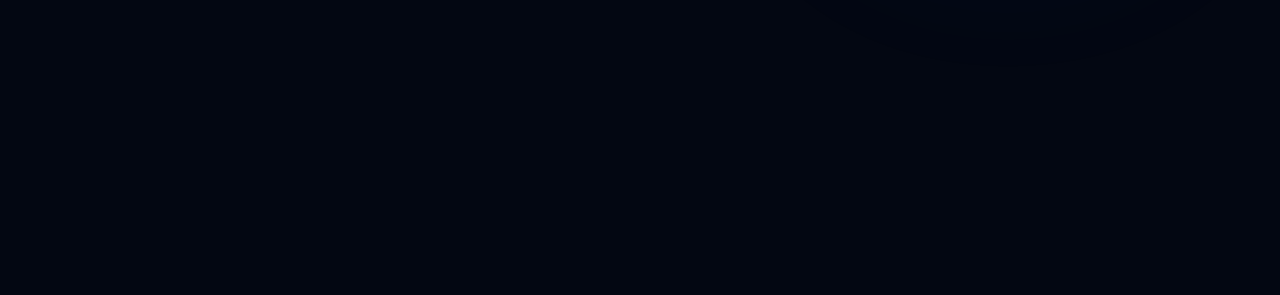
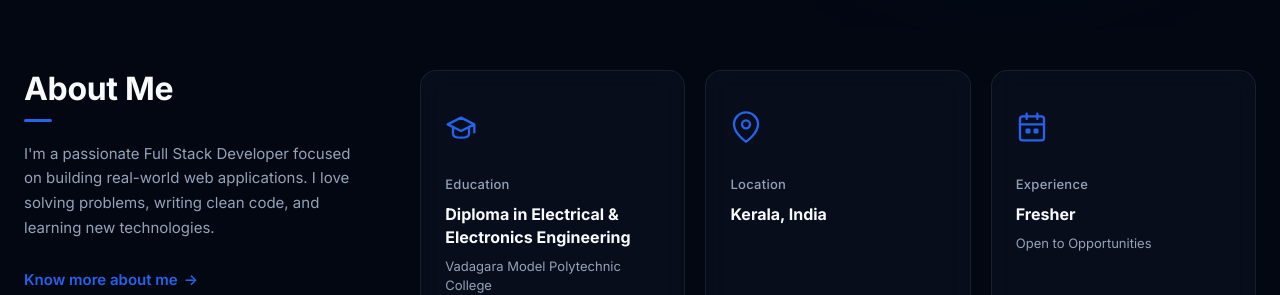
Before and after one commit to Adwaidkrishna/personal-portfolio, a React app: page / in a window 1280 px wide. Shown: the part 657-952 px from the top of the page. Before the commit the page ends 800 px from the top, so only its background shows below. Built offline with nearby package versions, Linux system fonts and the light colour scheme; the HTML template or start-up script is replaced by a standard one.

Commit message:
completed about

```diff
--- a/src/App.jsx
+++ b/src/App.jsx
@@ -1,5 +1,6 @@
 import Navbar from "./components/Navbar/Navabar";
 import Hero from "./components/Hero/Hero"
+import About from "./components/About/About";
 
 function App() {
   return (
@@ -12,6 +13,7 @@
                 MongoDB, Express.js, React.js, and Node.js. Passionate about solving
                 real-world problems through clean and efficient code."
       />
+      <About />
     </>
   )
 }
--- /dev/null
+++ b/src/components/About/About.css
@@ -0,0 +1,184 @@
+/* About Section Wrapper */
+.about-section {
+    max-width: 1280px;
+    margin: 0 auto;
+    padding: 40px 24px 100px;
+    display: grid;
+    grid-template-columns: 1fr 2.4fr;
+    gap: 48px;
+    align-items: flex-start;
+    box-sizing: border-box;
+    position: relative;
+    overflow: hidden;
+}
+
+/* Left Column: Intro text */
+.about-intro-col {
+    display: flex;
+    flex-direction: column;
+    gap: 20px;
+    align-items: flex-start;
+}
+
+.about-heading {
+    font-size: 32px;
+    font-weight: 700;
+    color: var(--text-primary);
+    margin: 0;
+    letter-spacing: -0.01em;
+}
+
+.about-underline {
+    width: 28px;
+    height: 3px;
+    background-color: var(--accent-blue);
+    border-radius: 2px;
+    margin-top: -10px;
+}
+
+.about-description {
+    font-size: 15px;
+    line-height: 1.65;
+    color: var(--text-secondary);
+    margin: 0;
+}
+
+.about-link {
+    font-size: 15px;
+    font-weight: 600;
+    color: var(--accent-blue);
+    text-decoration: none;
+    display: inline-flex;
+    align-items: center;
+    gap: 6px;
+    transition: gap 0.2s ease;
+    margin-top: 8px;
+}
+
+.about-link span {
+    transition: transform 0.2s ease;
+}
+
+.about-link:hover {
+    color: var(--accent-blue-hover);
+    gap: 10px;
+}
+
+.about-link:hover span {
+    transform: translateX(2px);
+}
+
+/* Right Column: Three Cards Grid */
+.about-card-col {
+    display: grid;
+    grid-template-columns: repeat(3, 1fr);
+    gap: 20px;
+}
+
+/* Glassmorphism Info Card */
+.about-info-card {
+    background: rgba(15, 23, 42, 0.4);
+    border: 1px solid var(--card-border);
+    border-radius: 16px;
+    padding: 32px 24px;
+    display: flex;
+    flex-direction: column;
+    gap: 24px;
+    backdrop-filter: blur(12px);
+    transition: all 0.3s cubic-bezier(0.4, 0, 0.2, 1);
+    box-sizing: border-box;
+}
+
+.about-info-card:hover {
+    border-color: rgba(37, 99, 235, 0.3);
+    transform: translateY(-5px);
+    background: rgba(15, 23, 42, 0.55);
+    box-shadow:
+        0 20px 40px rgba(0, 0, 0, 0.35),
+        0 0 24px rgba(37, 99, 235, 0.12);
+}
+
+/* Icons */
+.about-card-icon {
+    width: 48px;
+    height: 48px;
+    display: flex;
+    align-items: center;
+    justify-content: flex-start;
+    color: var(--accent-blue);
+    transition: transform 0.3s ease;
+}
+
+.about-info-card:hover .about-card-icon {
+    transform: scale(1.08);
+}
+
+.about-card-icon svg {
+    width: 32px;
+    height: 32px;
+    stroke-width: 1.75;
+}
+
+/* Card Content Details */
+.about-card-content {
+    display: flex;
+    flex-direction: column;
+    gap: 8px;
+}
+
+.about-card-label {
+    font-size: 13px;
+    font-weight: 500;
+    color: var(--text-secondary);
+    letter-spacing: 0.02em;
+}
+
+.about-card-title {
+    font-size: 16px;
+    font-weight: 700;
+    color: var(--text-primary);
+    margin: 0;
+    line-height: 1.45;
+}
+
+.about-card-subtitle {
+    font-size: 13px;
+    color: var(--text-secondary);
+    margin: 0;
+    line-height: 1.45;
+    font-weight: 400;
+}
+
+/* Responsive Media Queries */
+@media (max-width: 992px) {
+    .about-section {
+        grid-template-columns: 1fr;
+        gap: 40px;
+        padding: 40px 24px 80px;
+    }
+
+    .about-card-col {
+        gap: 16px;
+    }
+}
+
+@media (max-width: 768px) {
+    .about-card-col {
+        grid-template-columns: repeat(2, 1fr);
+    }
+}
+
+@media (max-width: 576px) {
+    .about-card-col {
+        grid-template-columns: 1fr;
+    }
+
+    .about-info-card {
+        padding: 24px 20px;
+        gap: 16px;
+    }
+
+    .about-heading {
+        font-size: 28px;
+    }
+}
--- /dev/null
+++ b/src/components/About/About.jsx
@@ -0,0 +1,73 @@
+import React from 'react';
+import './About.css';
+
+function About() {
+    return (
+        <section id="about" className="about-section">
+            {/* Left Side: About Me text content */}
+            <div className="about-intro-col">
+                <h2 className="about-heading">About Me</h2>
+                <div className="about-underline"></div>
+                <p className="about-description">
+                    I'm a passionate Full Stack Developer focused on building real-world web applications.
+                    I love solving problems, writing clean code, and learning new technologies.
+                </p>
+                <a href="#contact" className="about-link">
+                    Know more about me <span>→</span>
+                </a>
+            </div>
+
+            {/* Right Side: Three Cards */}
+            <div className="about-card-col">
+                {/* Education Card */}
+                <div className="about-info-card">
+                    <div className="about-card-icon">
+                        <svg viewBox="0 0 24 24" fill="none" stroke="currentColor" strokeWidth="2" strokeLinecap="round" strokeLinejoin="round">
+                            <path d="M22 10v6M2 10l10-5 10 5-10 5z"/>
+                            <path d="M6 12v5c0 2 2 3 6 3s6-1 6-3v-5"/>
+                        </svg>
+                    </div>
+                    <div className="about-card-content">
+                        <span className="about-card-label">Education</span>
+                        <h4 className="about-card-title">Diploma in Electrical & Electronics Engineering</h4>
+                        <p className="about-card-subtitle">Vadagara Model Polytechnic College</p>
+                    </div>
+                </div>
+
+                {/* Location Card */}
+                <div className="about-info-card">
+                    <div className="about-card-icon">
+                        <svg viewBox="0 0 24 24" fill="none" stroke="currentColor" strokeWidth="2" strokeLinecap="round" strokeLinejoin="round">
+                            <path d="M21 10c0 7-9 13-9 13s-9-6-9-13a9 9 0 0 1 18 0z"/>
+                            <circle cx="12" cy="10" r="3"/>
+                        </svg>
+                    </div>
+                    <div className="about-card-content">
+                        <span className="about-card-label">Location</span>
+                        <h4 className="about-card-title">Kerala, India</h4>
+                    </div>
+                </div>
+
+                {/* Experience Card */}
+                <div className="about-info-card">
+                    <div className="about-card-icon">
+                        <svg viewBox="0 0 24 24" fill="none" stroke="currentColor" strokeWidth="2" strokeLinecap="round" strokeLinejoin="round">
+                            <rect x="3" y="4" width="18" height="18" rx="2" ry="2"/>
+                            <line x1="16" y1="2" x2="16" y2="6"/>
+                            <line x1="8" y1="2" x2="8" y2="6"/>
+                            <line x1="3" y1="10" x2="21" y2="10"/>
+                            <path d="M8 14h2v2H8zm6 0h2v2h-2z"/>
+                        </svg>
+                    </div>
+                    <div className="about-card-content">
+                        <span className="about-card-label">Experience</span>
+                        <h4 className="about-card-title">Fresher</h4>
+                        <p className="about-card-subtitle">Open to Opportunities</p>
+                    </div>
+                </div>
+            </div>
+        </section>
+    );
+}
+
+export default About;
--- a/src/components/Hero/Hero.css
+++ b/src/components/Hero/Hero.css
@@ -2,7 +2,7 @@
 .hero-section {
     max-width: 1280px;
     margin: 0 auto;
-    padding: 80px 24px 100px;
+    padding: 80px 24px 40px;
     display: grid;
     grid-template-columns: 1.15fr 0.85fr;
     gap: 64px;
@@ -291,7 +291,7 @@
         text-align: center;
         gap: 80px;
         padding-top: 40px;
-        padding-bottom: 60px;
+        padding-bottom: 30px;
     }
 
     .hero-left {
```
